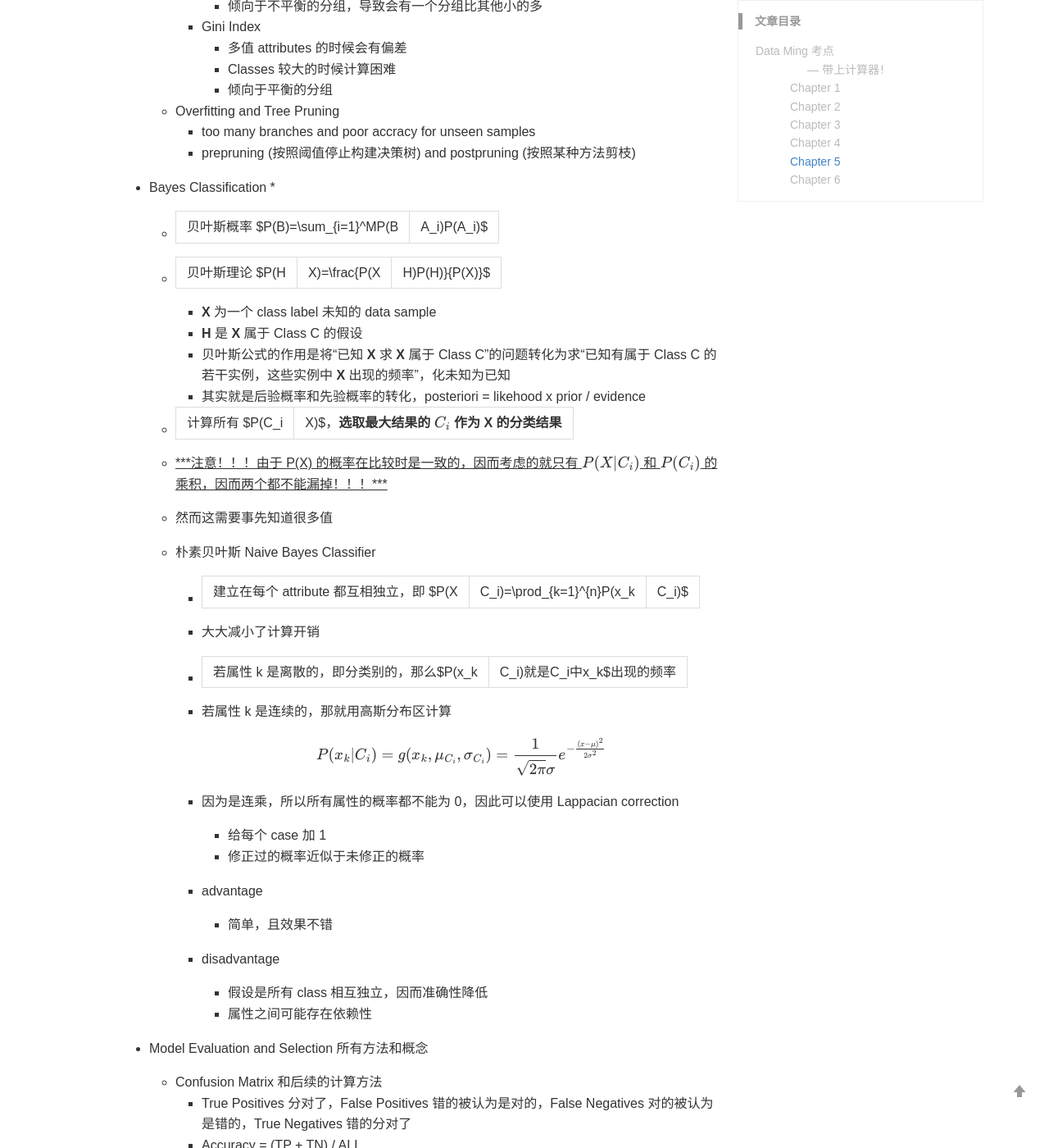
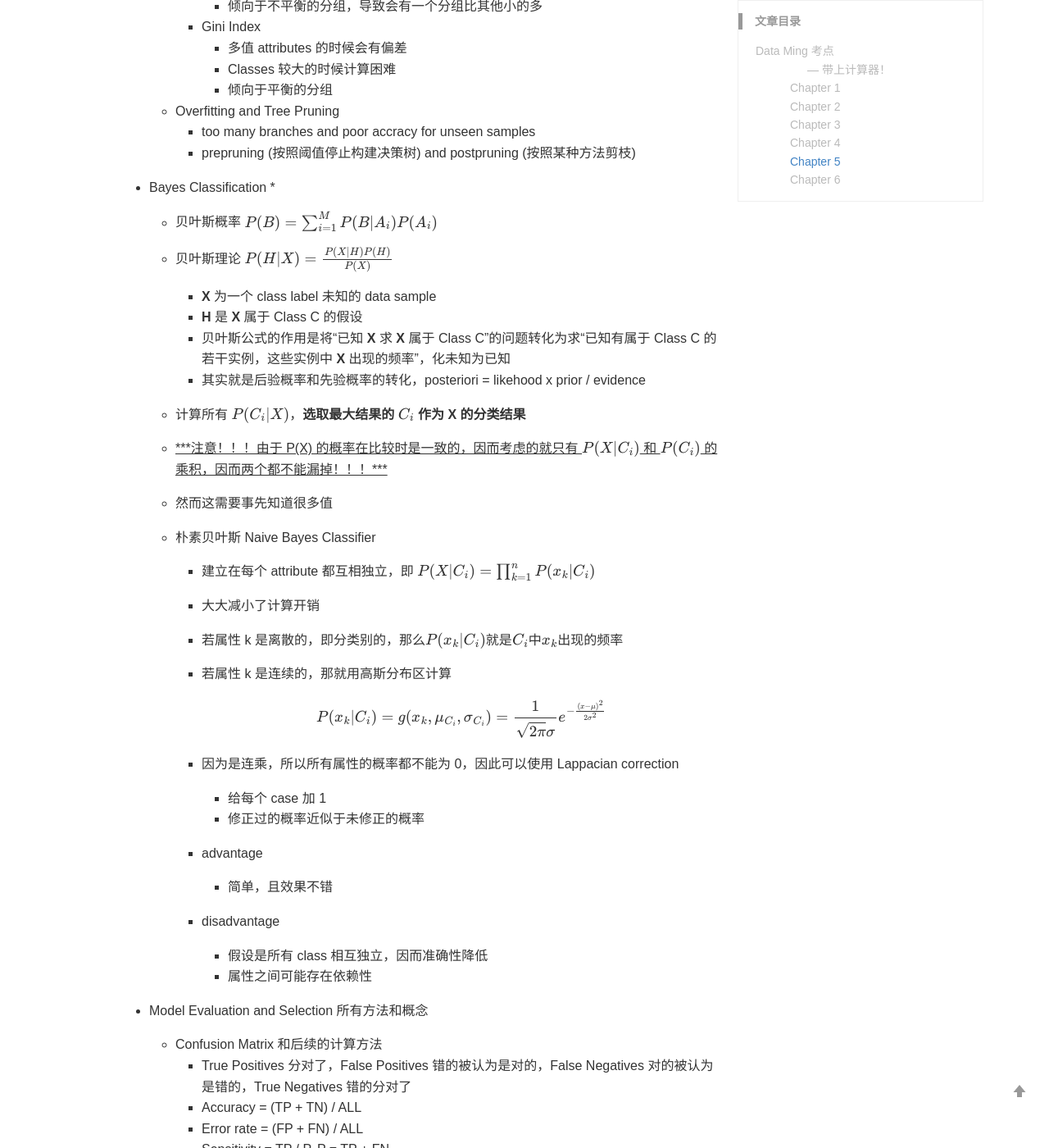
Before and after one commit to WYWAshley/WYWAshley.github.io, a Jekyll site: the page built from _posts/2019-11-06-Data-Mining-List.md, in a window 1280 px wide and 1400 px high, scrolled down 3504 px. Shown: the whole window at 82% size. Built offline with Jekyll 4.4.1, drawn with Linux system fonts in a browser that asks for light colours; formulas are drawn with MathJax 3; comment, search, counter and statistics services are not loaded.

Commit message:
Update 2019-11-06-Data-Mining-List.md

```diff
--- a/_posts/2019-11-06-Data-Mining-List.md
+++ b/_posts/2019-11-06-Data-Mining-List.md
@@ -145,32 +145,32 @@
 
 - Bayes Classification *
 
-    - 贝叶斯概率 $P(B)=\sum_{i=1}^MP(B|A_i)P(A_i)$
+    - 贝叶斯概率 $P(B)=\sum_{i=1}^MP(B\lvert A_i)P(A_i)$
 
-    - 贝叶斯理论 $P(H|X)=\frac{P(X|H)P(H)}{P(X)}$
+    - 贝叶斯理论 $P(H\lvert X)=\frac{P(X\lvert H)P(H)}{P(X)}$
 
         - **X** 为一个 class label 未知的 data sample
         - **H** 是 **X** 属于 Class C 的假设
         - 贝叶斯公式的作用是将“已知 **X** 求 **X** 属于 Class C”的问题转化为求“已知有属于 Class C 的若干实例，这些实例中 **X** 出现的频率”，化未知为已知
         - 其实就是后验概率和先验概率的转化，posteriori = likehood x prior / evidence
 
-    - 计算所有 $P(C_i|X)$，**选取最大结果的 $C_i$ 作为 X 的分类结果**
+    - 计算所有 $P(C_i\lvert X)$，**选取最大结果的 $C_i$ 作为 X 的分类结果**
 
-    - <u>***注意！！！由于 P(X) 的概率在比较时是一致的，因而考虑的就只有 $P(X|C_i)$ 和 $P(C_i)$ 的乘积，因而两个都不能漏掉！！！***</u>
+    - <u>***注意！！！由于 P(X) 的概率在比较时是一致的，因而考虑的就只有 $P(X\lvert C_i)$ 和 $P(C_i)$ 的乘积，因而两个都不能漏掉！！！***</u>
 
     - 然而这需要事先知道很多值
 
     - 朴素贝叶斯 Naive Bayes Classifier
 
-        - 建立在每个 attribute 都互相独立，即 $P(X|C_i)=\prod_{k=1}^{n}P(x_k|C_i)$
+        - 建立在每个 attribute 都互相独立，即 $P(X\lvert C_i)=\prod_{k=1}^{n}P(x_k\lvert C_i)$
 
         - 大大减小了计算开销
 
-        - 若属性 k 是离散的，即分类别的，那么$P(x_k|C_i)$就是$C_i$中$x_k$出现的频率
+        - 若属性 k 是离散的，即分类别的，那么$P(x_k\lvert C_i)$就是$C_i$中$x_k$出现的频率
 
         - 若属性 k 是连续的，那就用高斯分布区计算
 
-            $$P(x_k|C_i) = g(x_k,\mu_{C_i},\sigma_{C_i}) = \frac{1}{\sqrt{2\pi}\sigma}e^{-\frac{(x-\mu)^2}{2\sigma^2}}$$
+            $$P(x_k\lvert C_i) = g(x_k,\mu_{C_i},\sigma_{C_i}) = \frac{1}{\sqrt{2\pi}\sigma}e^{-\frac{(x-\mu)^2}{2\sigma^2}}$$
 
         - 因为是连乘，所以所有属性的概率都不能为 0，因此可以使用 Lappacian correction
 
```
